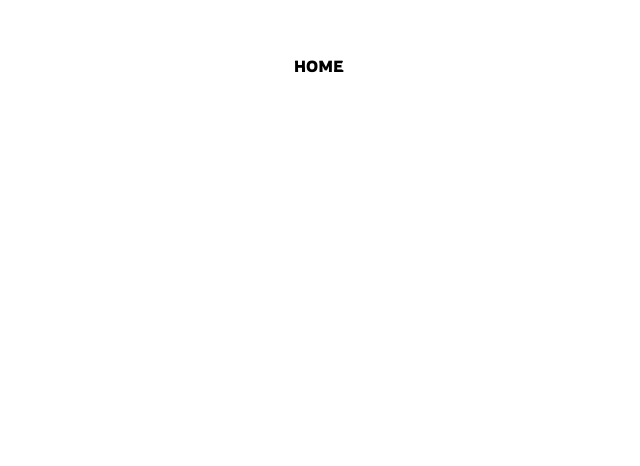
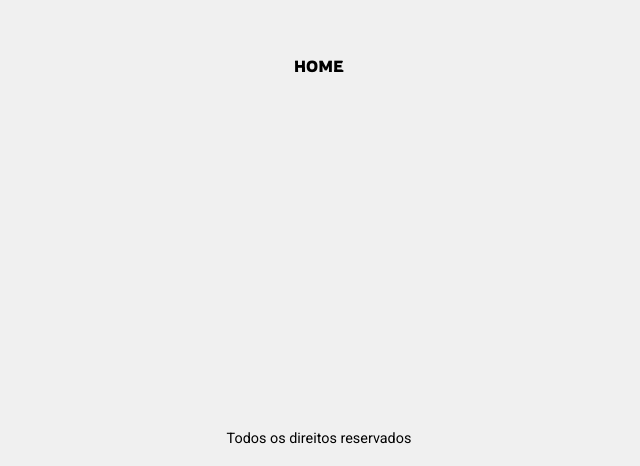
Before and after one commit to HerculesCamara/autocalc, a Next.js app: page / in a window 1280 px wide. Shown: the part 334-800 px from the top of the page, without its empty margins (321-961 px from the left). Built offline with nearby package versions, Linux system fonts and the light colour scheme.

Commit message:
Introdução do footer e cor background do site

```diff
--- a/package.json
+++ b/package.json
@@ -23,6 +23,7 @@
     "@types/styled-components": "^5.1.13",
     "@typescript-eslint/eslint-plugin": "^4.29.3",
     "@typescript-eslint/parser": "^4.29.3",
+    "babel-plugin-styled-components": "^1.13.2",
     "eslint": "^7.32.0",
     "eslint-config-next": "11.1.0",
     "eslint-config-prettier": "^8.3.0",
--- /dev/null
+++ b/src/components/Footer/index.tsx
@@ -0,0 +1,5 @@
+import { FooterContainer } from './styles'
+
+export function Footer() {
+  return <FooterContainer>Todos os direitos reservados</FooterContainer>
+}
--- /dev/null
+++ b/src/components/Footer/styles.ts
@@ -0,0 +1,14 @@
+import styled from 'styled-components'
+
+export const FooterContainer = styled.footer`
+bac
+  color: ${props => props.theme.colors.grayMedium};
+  font-size: 0.9rem;
+  font-family: 'Roboto', sans-serif;
+  text-align: center;
+  right: 0;
+  left: 0;
+  position: fixed;
+  bottom: 0;
+  padding: 1.2rem;
+`
--- a/src/pages/_app.tsx
+++ b/src/pages/_app.tsx
@@ -1,5 +1,7 @@
 import type { AppProps } from 'next/app'
 import { ThemeProvider } from 'styled-components'
+
+import { Footer } from '@components/Footer'
 
 import GlobalStyles from '@styles/global'
 import lightTheme from '@styles/themes/lightTheme'
@@ -8,6 +10,7 @@ function MyApp({ Component, pageProps }: AppProps) {
   return (
     <ThemeProvider theme={lightTheme}>
       <Component {...pageProps} />
+      <Footer />
       <GlobalStyles />
     </ThemeProvider>
   )
--- a/src/pages/_document.tsx
+++ b/src/pages/_document.tsx
@@ -44,6 +44,10 @@ export default class MyDocument extends Document {
             href="https://fonts.googleapis.com/css2?family=Rowdies:wght@300;400;700&display=swap"
             rel="stylesheet"
           />
+          <link
+            href="https://fonts.googleapis.com/css2?family=Roboto&display=swap"
+            rel="stylesheet"
+          />
         </Head>
         <body>
           <Main />
--- a/src/styles/global.ts
+++ b/src/styles/global.ts
@@ -27,6 +27,8 @@ const Css = css`
 
     width: 100vw;
     height: 100vh;
+
+    background-color: ${props => props.theme.colors.background};
   }
 
   button {
--- a/src/styles/themes/lightTheme.ts
+++ b/src/styles/themes/lightTheme.ts
@@ -1,2 +1,7 @@
-const lightTheme = {}
+const lightTheme = {
+  colors: {
+    grayMedium: '#8A8A8A',
+    background: '#F0F0F0'
+  }
+}
 export default lightTheme
```
Also changed, not shown: 1 other file (tests, documents, lock files or other folders).
